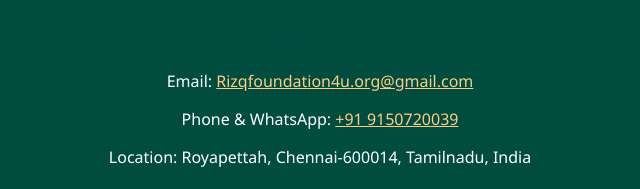
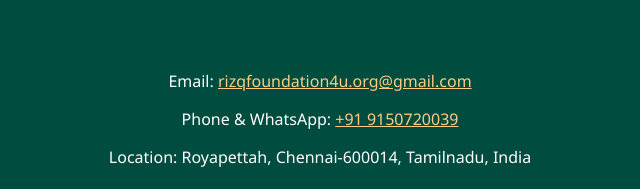
Before and after one commit to Mohsin1393/rizqwelfare.org, a plain HTML site: page about.html in a window 1280 px wide. Shown: the part 611-800 px from the top of the page, 320-960 px from the left. Drawn offline with Linux system fonts and the light colour scheme.

Commit message:
Update about.html

```diff
--- a/about.html
+++ b/about.html
@@ -146,7 +146,7 @@
   <!-- Contact Section (Green) -->
   <section class="contact-green">
     <h2>Contact Us</h2>
-    <p>Email: <a href="mailto:rizqfoundation4u.org@gmail.com">Rizqfoundation4u.org@gmail.com</a></p>
+    <p>Email: <a href="mailto:rizqfoundation4u.org@gmail.com">rizqfoundation4u.org@gmail.com</a></p>
     <p>Phone & WhatsApp: <a href="tel:+919150720039">+91 9150720039</a></p>
     <p>Location: Royapettah, Chennai-600014, Tamilnadu, India</p>
     <div class="social-connect">
```
